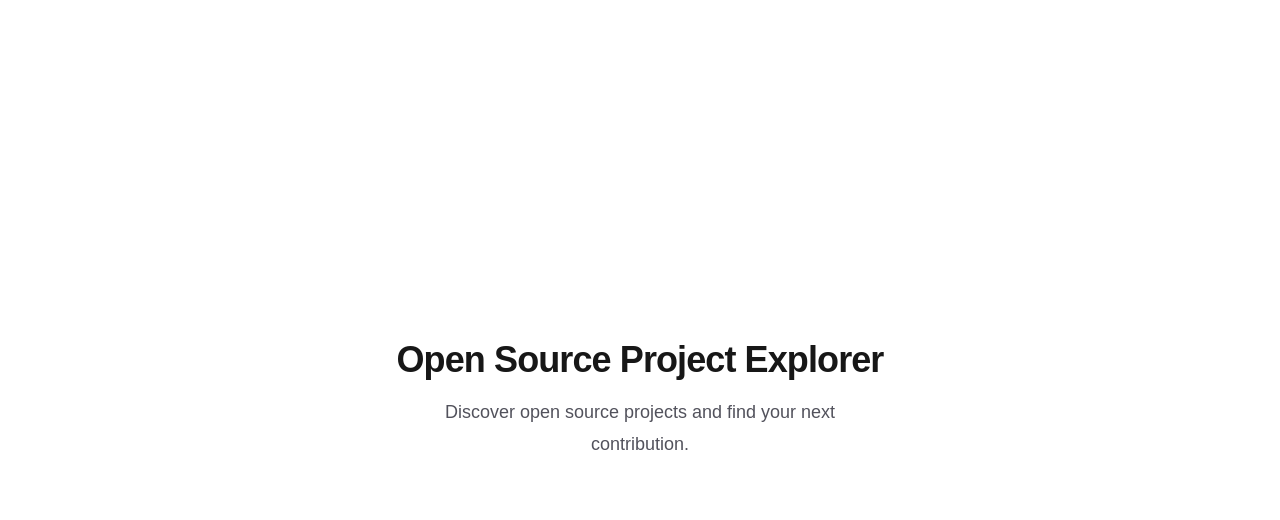
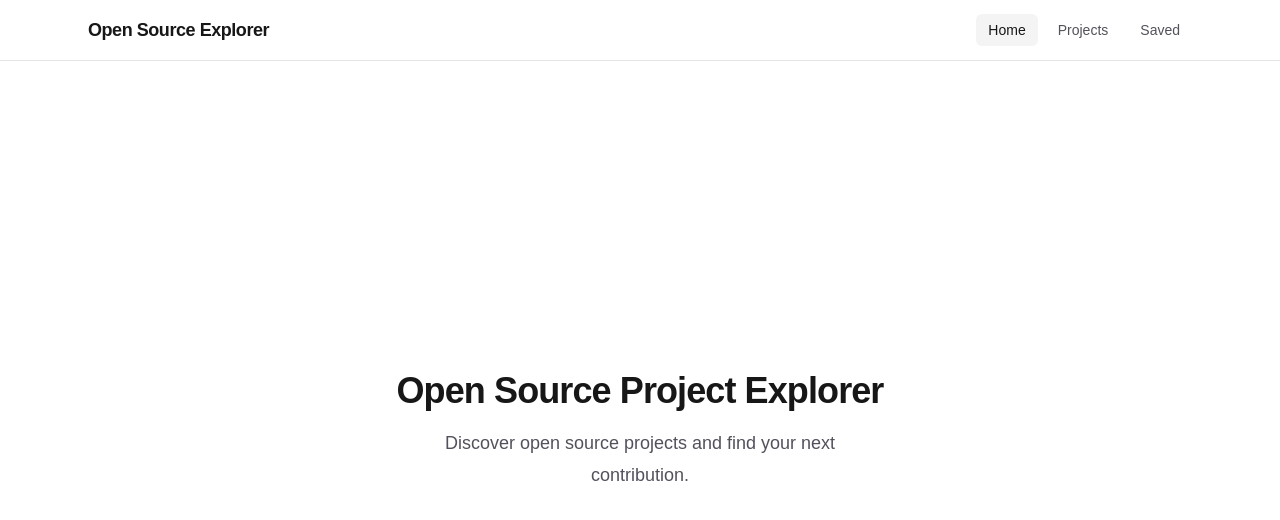
Before and after one commit to Khushi-agarwal1401/Open-Source-Project-Explorer, a Next.js app: page / in a window 1280 px wide. Shown: the top 520 px of the page. Built offline with nearby package versions, Linux system fonts and the light colour scheme.

Commit message:
feat: add Navbar component and include it in layout

```diff
--- a/src/app/layout.tsx
+++ b/src/app/layout.tsx
@@ -1,5 +1,6 @@
 import type { Metadata } from "next";
 import { Geist, Geist_Mono } from "next/font/google";
+import Navbar from "@/components/Navbar";
 import "./globals.css";
 
 const geistSans = Geist({
@@ -23,7 +24,10 @@ export default function RootLayout({ children }: LayoutProps<"/">) {
       lang="en"
       className={`${geistSans.variable} ${geistMono.variable} h-full antialiased`}
     >
-      <body className="min-h-full flex flex-col">{children}</body>
+      <body className="min-h-full flex flex-col">
+        <Navbar />
+        {children}
+      </body>
     </html>
   );
 }
--- /dev/null
+++ b/src/components/Navbar.tsx
@@ -0,0 +1,49 @@
+"use client";
+
+import Link from "next/link";
+import { usePathname } from "next/navigation";
+
+const links = [
+  { href: "/", label: "Home" },
+  { href: "/projects", label: "Projects" },
+  { href: "/saved", label: "Saved" },
+];
+
+export default function Navbar() {
+  const pathname = usePathname();
+
+  return (
+    <header className="sticky top-0 z-10 border-b border-zinc-200 bg-background/80 backdrop-blur dark:border-zinc-800">
+      <nav className="mx-auto flex max-w-6xl items-center justify-between px-4 py-4 sm:px-6">
+        <Link
+          href="/"
+          className="text-lg font-semibold tracking-tight text-foreground"
+        >
+          Open Source Explorer
+        </Link>
+        <ul className="flex items-center gap-1 sm:gap-2">
+          {links.map((link) => {
+            const isActive =
+              link.href === "/"
+                ? pathname === "/"
+                : pathname.startsWith(link.href);
+            return (
+              <li key={link.href}>
+                <Link
+                  href={link.href}
+                  className={`rounded-md px-3 py-2 text-sm font-medium transition-colors ${
+                    isActive
+                      ? "bg-zinc-100 text-foreground dark:bg-zinc-800"
+                      : "text-zinc-600 hover:text-foreground dark:text-zinc-400"
+                  }`}
+                >
+                  {link.label}
+                </Link>
+              </li>
+            );
+          })}
+        </ul>
+      </nav>
+    </header>
+  );
+}
```
